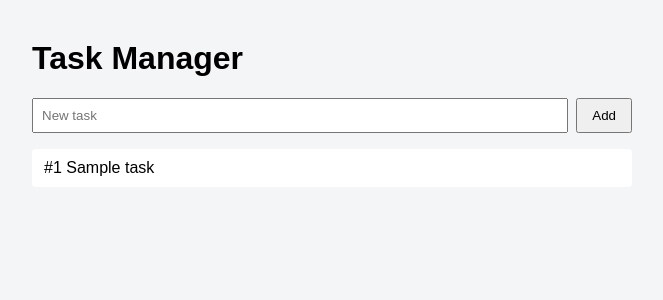
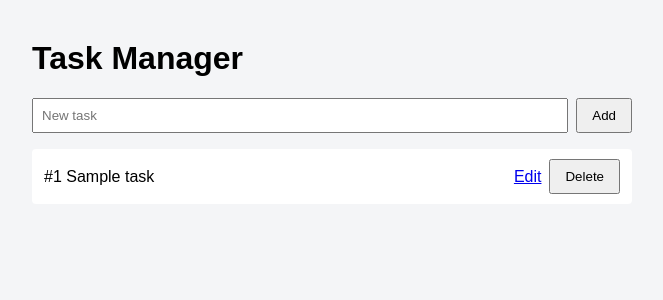
Before and after one commit to MohamadAlchekh/Task_Manager, a Laravel app: page /tasks in a window 1280 px wide. Shown: the top 300 px of the page, without its empty margins (308-971 px from the left). Run offline with Laravel 12, Linux system fonts and the light colour scheme; tables that the repository leaves empty hold one stand-in row (values such as "Sample post").

Commit message:
Add task editing and deletion with priority renumbering

```diff
--- a/app/Http/Controllers/TaskController.php
+++ b/app/Http/Controllers/TaskController.php
@@ -2,10 +2,11 @@
 
 namespace App\Http\Controllers;
 
-use App\Http\Requests\StoreTaskRequest;
+use App\Http\Requests\TaskRequest;
 use App\Models\Task;
 use Illuminate\Http\RedirectResponse;
 use Illuminate\View\View;
+use Illuminate\Support\Facades\DB;
 
 class TaskController extends Controller
 {
@@ -16,7 +17,7 @@ class TaskController extends Controller
         ]);
     }
 
-    public function store(StoreTaskRequest $request): RedirectResponse
+    public function store(TaskRequest $request): RedirectResponse
     {
         Task::create([
             'name' => $request->validated('name'),
@@ -25,4 +26,27 @@ class TaskController extends Controller
 
         return redirect()->route('tasks.index');
     }
+
+    public function edit(Task $task): View
+    {
+        return view('tasks.edit', ['task' => $task]);
+    }
+
+    public function update(TaskRequest $request, Task $task): RedirectResponse
+    {
+        $task->update($request->validated());
+
+        return redirect()->route('tasks.index');
+    }
+
+    public function destroy(Task $task): RedirectResponse
+    {
+        DB::transaction(function () use ($task) {
+          $task->delete();
+
+        Task::where('priority', '>', $task->priority)->decrement('priority');
+    });
+
+        return redirect()->route('tasks.index');
+    }
 }
--- a/app/Http/Requests/StoreTaskRequest.php
+++ b/app/Http/Requests/TaskRequest.php
@@ -5,7 +5,7 @@ namespace App\Http\Requests;
 use Illuminate\Contracts\Validation\ValidationRule;
 use Illuminate\Foundation\Http\FormRequest;
 
-class StoreTaskRequest extends FormRequest
+class TaskRequest extends FormRequest
 {
     /**
      * Determine if the user is authorized to make this request.
--- a/resources/views/Tasks/index.blade.php
+++ b/resources/views/Tasks/index.blade.php
@@ -15,8 +15,18 @@
 
     <ul>
         @forelse ($tasks as $task)
-            <li>#{{ $task->priority }} {{ $task->name }}</li>
-        @empty
+            <li>
+                <span>#{{ $task->priority }} {{ $task->name }}</span>
+                <span class="actions">
+                    <a href="{{ route('tasks.edit', $task) }}">Edit</a>
+                    <form method="POST" action="{{ route('tasks.destroy', $task) }}">
+                        @csrf
+                        @method('DELETE')
+                        <button type="submit">Delete</button>
+                    </form>
+                </span>
+            </li>
+            @empty
             <li>No tasks yet.</li>
         @endforelse
     </ul>
--- a/resources/views/layouts/app.blade.php
+++ b/resources/views/layouts/app.blade.php
@@ -13,6 +13,8 @@
         ul { list-style: none; padding: 0; }
         li { background: #fff; padding: 10px 12px; margin-bottom: 6px; border-radius: 4px; }
         .error { color: #c0392b; margin: 4px 0; }
+        li { display: flex; justify-content: space-between; align-items: center; }
+        .actions { display: flex; gap: 8px; align-items: center; }
     </style>
 </head>
 <body>
--- a/routes/web.php
+++ b/routes/web.php
@@ -4,4 +4,4 @@ use Illuminate\Support\Facades\Route;
 use App\Http\Controllers\TaskController;
 
     Route::redirect('/', '/tasks');
-    Route::resource('tasks', TaskController::class)->only(['index', 'store']);
+    Route::resource('tasks', TaskController::class)->except(['create', 'show']);
```
Also changed, not shown: resources/views/Tasks/edit.blade.php (added, +17 -0 lines).
